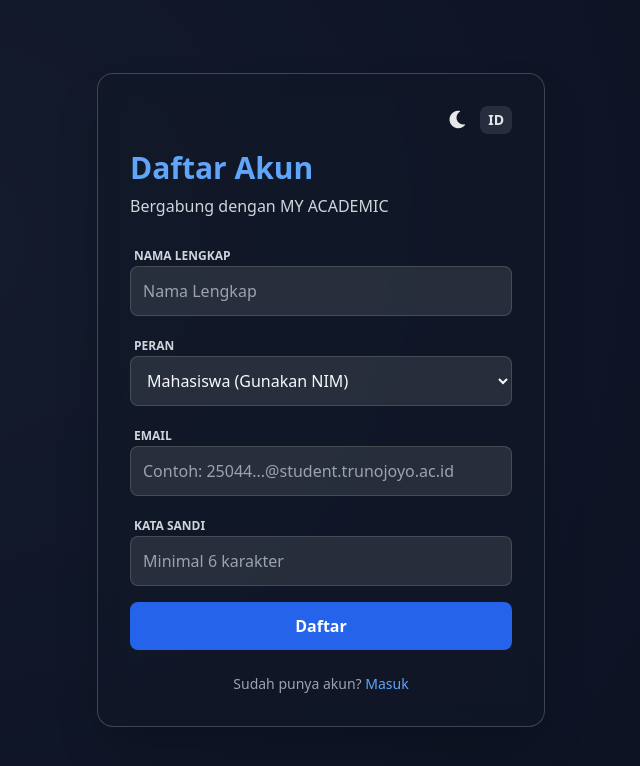
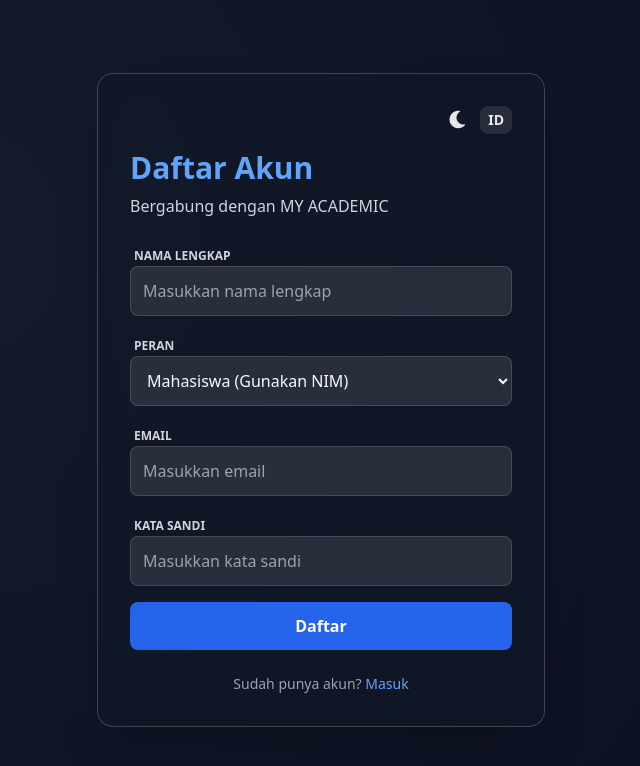
Before and after one commit to ekorismanto145-sketch/proyekakhir-sistempengumpulantugasmahasiswa-kelompok14, a PHP site: page /register.php in a window 1280 px wide. Shown: the top 766 px of the page, without its empty margins (319-959 px from the left). Run offline with PHP 8.4, Linux system fonts and the light colour scheme; some libraries are stand-ins or nearby versions.

Commit message:
fix auth field placeholders by language

```diff
--- a/register.php
+++ b/register.php
@@ -108,22 +108,22 @@ function verifyCSRFToken($token) {
                 <input id="formLang" type="hidden" name="lang" value="id">
                 <div>
                     <label id="nameLabel" class="text-xs font-semibold text-gray-300 uppercase ml-1">Nama Lengkap</label>
-                    <input type="text" name="nama" placeholder="Nama Lengkap" class="w-full p-3 rounded-lg" required>
+                    <input id="nameInput" type="text" name="nama" placeholder="Masukkan nama lengkap" class="w-full p-3 rounded-lg" required>
                 </div>
                 <div>
                     <label id="roleLabel" class="text-xs font-semibold text-gray-300 uppercase ml-1">Role</label>
-                    <select name="role" class="w-full p-3 rounded-lg" required>
+                    <select id="roleSelect" name="role" class="w-full p-3 rounded-lg" required>
                         <option value="mahasiswa">Mahasiswa (Gunakan NIM)</option>
                         <option value="dosen">Dosen (Gunakan NIP)</option>
                     </select>
                 </div>
                 <div>
                     <label id="emailLabel" class="text-xs font-semibold text-gray-300 uppercase ml-1">Email</label>
-                    <input type="email" name="email" placeholder="Contoh: 25044...@student.trunojoyo.ac.id" class="w-full p-3 rounded-lg" required>
+                    <input id="emailInput" type="email" name="email" placeholder="Masukkan email" class="w-full p-3 rounded-lg" required>
                 </div>
                 <div>
                     <label id="passLabel" class="text-xs font-semibold text-gray-300 uppercase ml-1">Password</label>
-                    <input type="password" name="password" placeholder="Minimal 6 karakter" class="w-full p-3 rounded-lg" required minlength="6">
+                    <input id="passwordInput" type="password" name="password" placeholder="Masukkan kata sandi" class="w-full p-3 rounded-lg" required minlength="6">
                 </div>
                 <button id="registerBtn" type="submit" name="register" class="w-full bg-blue-600 hover:bg-blue-700 text-white p-3 rounded-lg font-bold transition">Daftar</button>
             </form>
@@ -143,6 +143,11 @@ function verifyCSRFToken($token) {
                 roleLabel: "Peran",
                 emailLabel: "Email",
                 passLabel: "Kata sandi",
+                namePlaceholder: "Masukkan nama lengkap",
+                emailPlaceholder: "Masukkan email",
+                passPlaceholder: "Masukkan kata sandi",
+                roleStudent: "Mahasiswa (Gunakan NIM)",
+                roleLecturer: "Dosen (Gunakan NIP)",
                 btn: "Daftar",
                 loginText: "Sudah punya akun? ",
                 loginLink: "Masuk",
@@ -156,6 +161,11 @@ function verifyCSRFToken($token) {
                 roleLabel: "Role",
                 emailLabel: "Email",
                 passLabel: "Password",
+                namePlaceholder: "Enter full name",
+                emailPlaceholder: "Enter email",
+                passPlaceholder: "Enter password",
+                roleStudent: "Student (Use NIM)",
+                roleLecturer: "Lecturer (Use NIP)",
                 btn: "Register",
                 loginText: "Already have an account? ",
                 loginLink: "Sign In",
@@ -176,6 +186,12 @@ function verifyCSRFToken($token) {
             document.getElementById('roleLabel').innerText = t.roleLabel;
             document.getElementById('emailLabel').innerText = t.emailLabel;
             document.getElementById('passLabel').innerText = t.passLabel;
+            document.getElementById('nameInput').placeholder = t.namePlaceholder;
+            document.getElementById('emailInput').placeholder = t.emailPlaceholder;
+            document.getElementById('passwordInput').placeholder = t.passPlaceholder;
+            const roleSelect = document.getElementById('roleSelect');
+            roleSelect.options[0].text = t.roleStudent;
+            roleSelect.options[1].text = t.roleLecturer;
             document.getElementById('registerBtn').innerText = t.btn;
             const loginPara = document.getElementById('loginLink');
             loginPara.innerHTML = `${t.loginText}<a href="login.php" class="text-blue-400 hover:underline">${t.loginLink}</a>`;
```
Also changed, not shown: login.php (+6 -4 lines).
